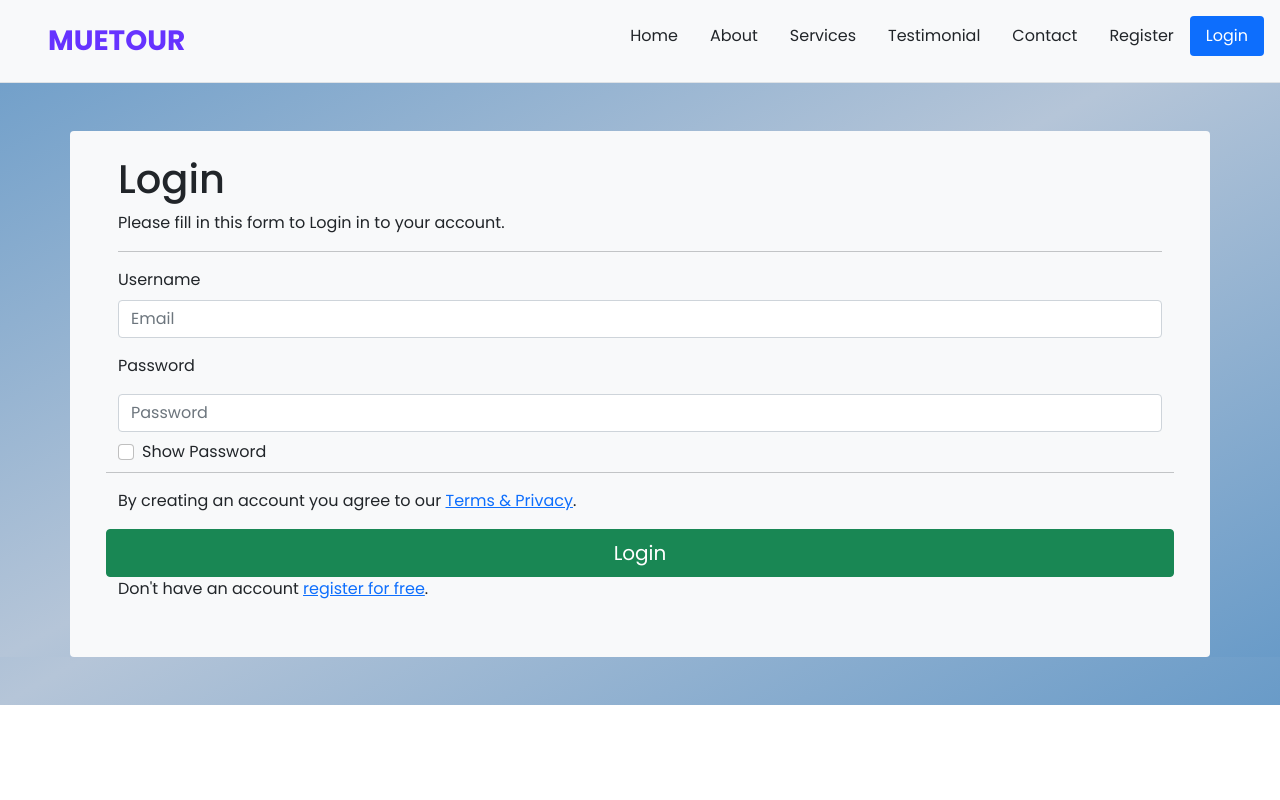
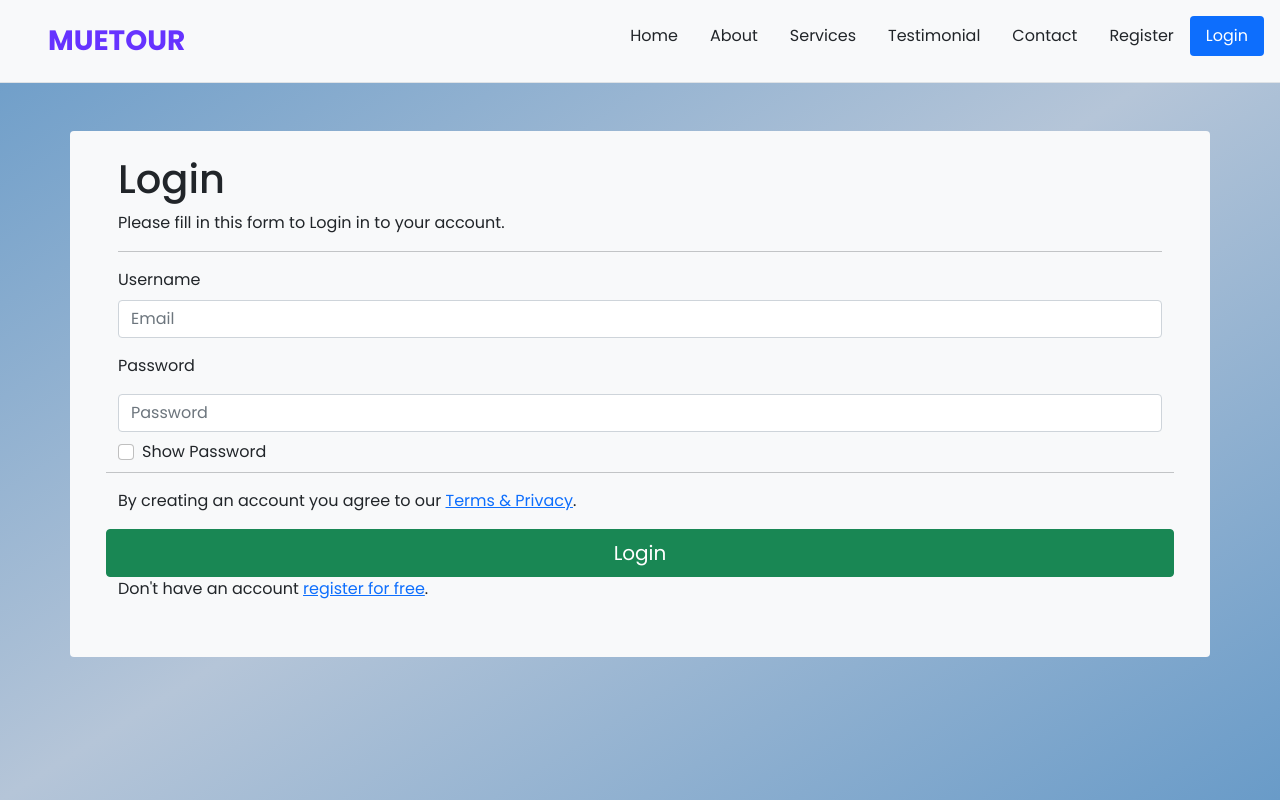
Before and after one commit to Purahan/Team-WebMaker, a PHP site: page /login.php in a window 1280 px wide. Run offline with PHP 8.4, Linux system fonts and the light colour scheme.

Commit message:
Add files via upload

```diff
--- a/login.php
+++ b/login.php
@@ -25,15 +25,16 @@
         while($row = $result->fetch_assoc()) {
           echo "Meutour:".$row["first_name"]."<br> Email: ".$row["email"]."<br>";
           //$_SESSION['id'] = $row["Username"];
-                  $_SESSION['id'] = $row['id'];
+          $_SESSION['id'] = $row['id'];
           $_SESSION['fname'] = $row["first_name"];
-                  $_SESSION['lname'] = $row["last_name"];
+          $_SESSION['lname'] = $row["last_name"];
           $_SESSION['email'] = $row["email"];
           $_SESSION['gender'] = $row["gender"];
           header("Location: book.php");
         }
       } else {
         $error='UserMeutour or Password is incorrect.';
+        return;
       }
     }
     $conn->close();
@@ -46,8 +47,8 @@
         <meta http-equiv="X-UA-Compatible" content="IE=edge">
         <meta Meutour="viewport" content="width=device-width, initial-scale=1.0">
         <title>Muetour-Login</title>
-        <link rel="stylesheet" href="style.css" />
         <link href="https://cdn.jsdelivr.net/npm/bootstrap@5.0.1/dist/css/bootstrap.min.css" rel="stylesheet" integrity="sha384-+0n0xVW2eSR5OomGNYDnhzAbDsOXxcvSN1TPprVMTNDbiYZCxYbOOl7+AMvyTG2x" crossorigin="anonymous" />
+        <link rel="stylesheet" href="https://cdn.jsdelivr.net/npm/bootstrap-icons@1.5.0/font/bootstrap-icons.css">
     </head>
     </head>
     <body style="background-color: rgb(237, 245, 251); font-family: century gothic, Helvetica, sans-serif;">
@@ -81,6 +82,7 @@
                 <!--If any error it will be printed here-->
                 <?php if(!empty($error)) { ?>
                     <div class="error alert alert-danger">
+                      <i class="bi bi-exclamation-triangle"></i>
                         <?php echo $error;?>
                     </div>
 				        <?php } ?>
@@ -109,8 +111,10 @@
                 var x = document.getElementById("pwd");
                 if (x.type === "password") {
                   x.type = "pwd";
+                  console.log("Showing pwd.")
                 } else {
                   x.type = "password";
+                  console.log("Hiding pwd.")
                 }
               }
             </script>
@@ -132,6 +136,10 @@
   html,body {
     background-image: linear-gradient(to bottom right, rgba(105,155,200,1) , rgba(181,197,216,1), rgba(105,155,200,1));
     background-repeat: no-repeat;
+    background-size: cover;
+    background-position: center;
+    width: 100%;
+    height: 100vh;
   }
   .brand-name {
     color: hsl(255, 100%, 60%);;
--- a/register.php
+++ b/register.php
@@ -59,6 +59,10 @@
       html,body {
         background-image: linear-gradient(to bottom right, rgba(105,155,200,1) , rgba(181,197,216,1), rgba(105,155,200,1));
         background-repeat: no-repeat;
+        background-size: cover;
+        background-position: center;
+        width: 100%;
+        height: 100vh;
       }
       .brand-name {
         color: hsl(255, 100%, 60%);;
```
